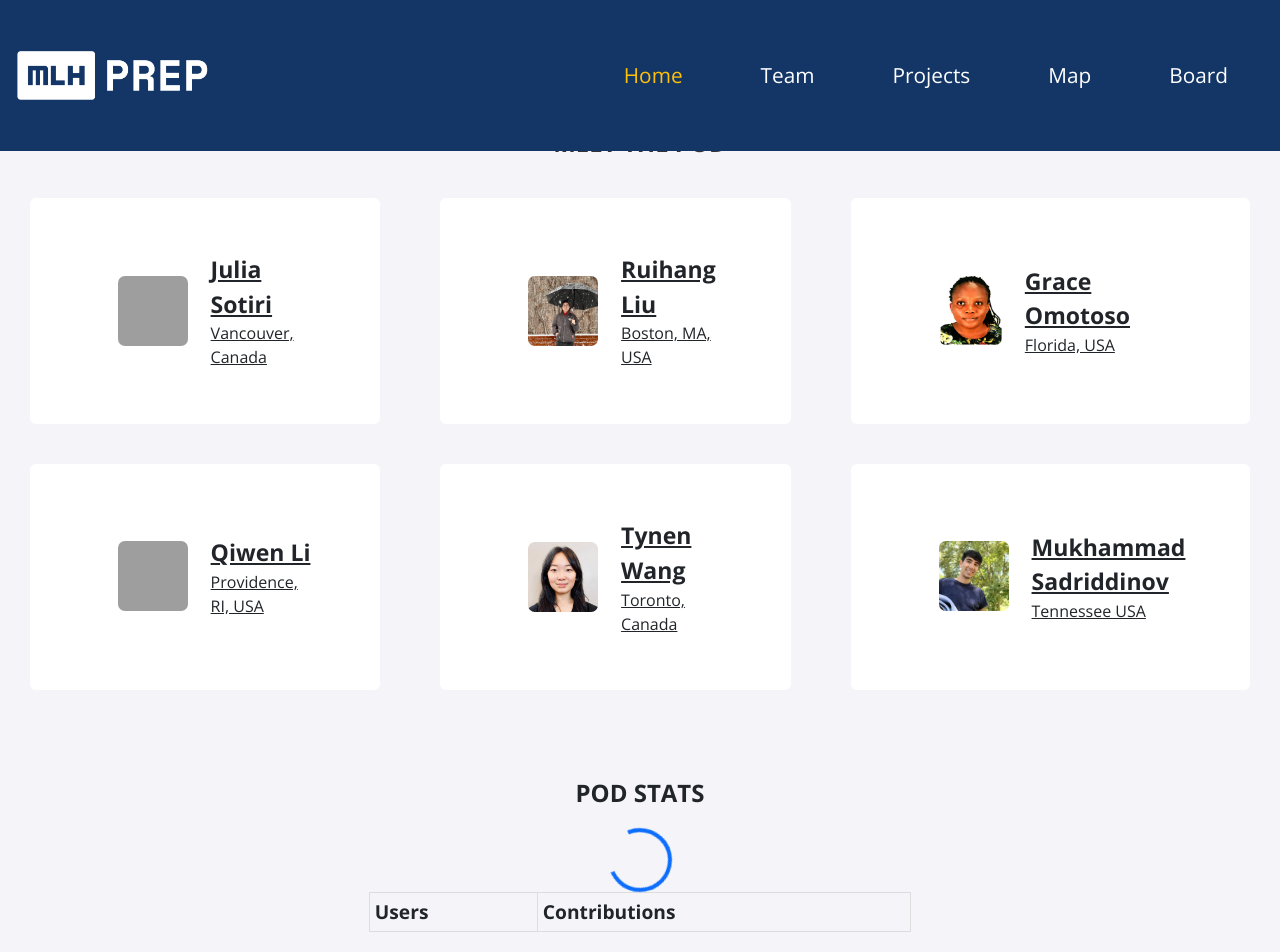
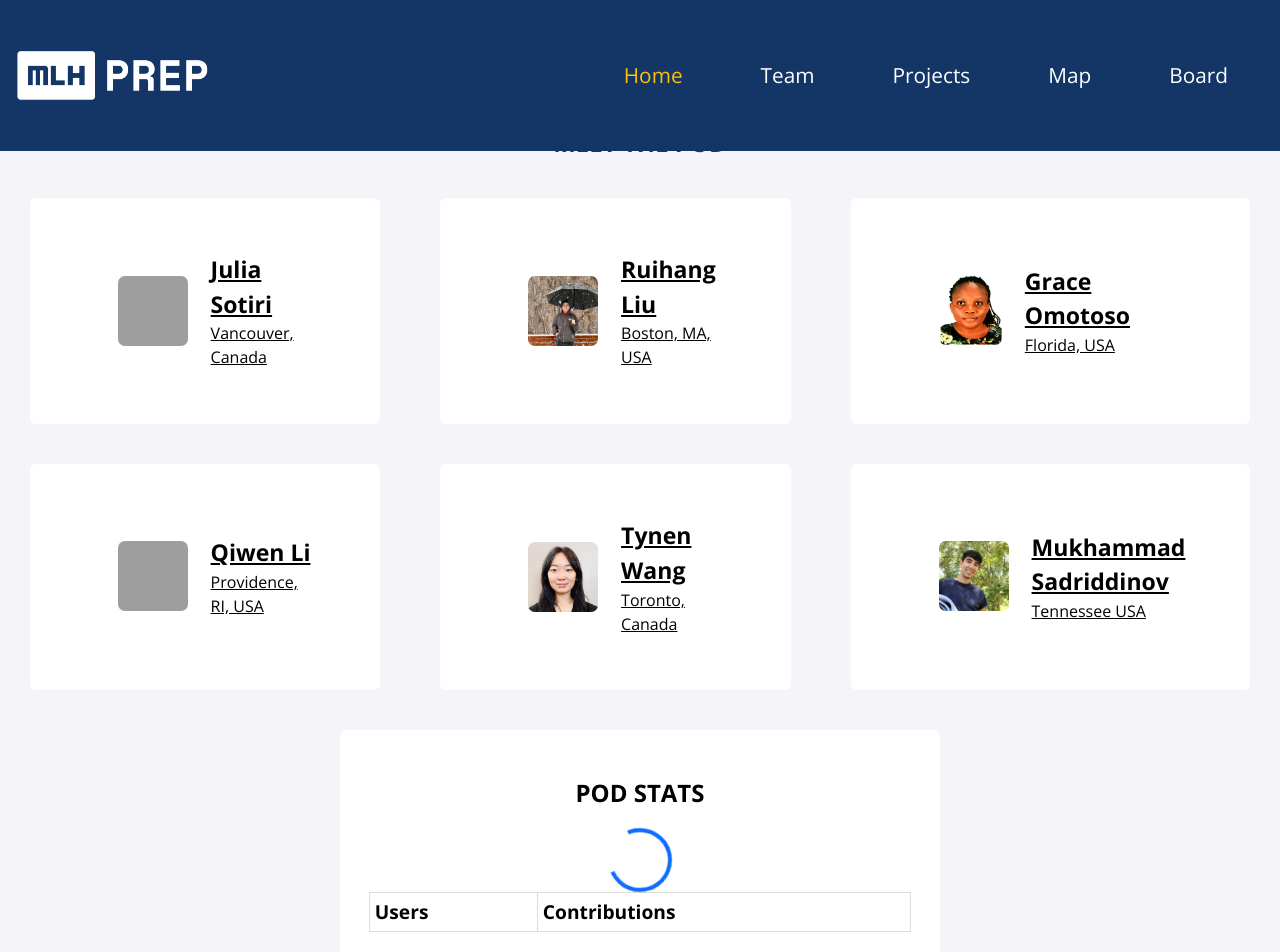
Before and after one commit to MLH-Fellowship/prep-portfolio-23.APR.PREP.2, a Jekyll site: the page built from index.html, in a window 1280 px wide and 1400 px high, scrolled down 392 px. Shown: the top 952 px of the window. Built offline with Jekyll 4.4.1, drawn with Linux system fonts in a browser that asks for light colours; nearby versions of some CDN libraries; grey boxes are pictures that could not be loaded.

Commit message:
removed last toggle variables from podStats branch

```diff
--- a/_sass/all.scss
+++ b/_sass/all.scss
@@ -56,11 +56,11 @@
   margin-top: 20px;
   font-weight: 700;
   text-align: center;
-  color: var(--textColor);
+  color: #000;
 }
 
 .card-title, .card-text, .dates, .card-text, small .text-body-secondary{
-  color: var(--textColor);
+  color: #000;
 }
 
 .firt-card {
@@ -83,14 +83,14 @@
     display: flex;
     align-items: center;
     margin: 20px 30px;
-    background-color:  var(--cardBg);
+    background-color:  #fff;
     border-radius: .375rem;
     padding: 1.5em;
     font-size: 1.2em;
 }
 
 a {
-  color: var(--textColor);
+  color: #000;
   margin: 20px 30px;
   background-color: white;
   border-radius: .375rem;
@@ -115,7 +115,6 @@
   .description {
     font-size: medium;
     font-weight: 400;
-    color: var(--textColor);
   }
 
     .dates {
--- a/_sass/podStats.scss
+++ b/_sass/podStats.scss
@@ -4,7 +4,7 @@
     margin: auto;
     align-items: center;
     margin: 20px 20px;
-    background-color: var(--cardBg);
+    background-color: #fff;
     border-radius: .375rem;
     padding: 1.5em;
     font-size: 1.2em;
@@ -12,7 +12,7 @@
   }
 
   h2 {
-    color: var(--textColor);
+    color:#000;
     font-size: 1.5rem;
     font-weight: bold;
     margin-bottom: 20px;
@@ -32,8 +32,8 @@
   .leadership-board th {
     font-weight: bold;
     text-align: left;
-    background-color: var(--mainBg);
-    color: var(--textColor);
+    background-color: #fff;
+    color: #000;
   }
 
   .container {
@@ -44,7 +44,7 @@
   }
 
   .fellowRow:nth-child(even) {
-    background-color: var(--mainBg);
+    background-color: #d7d7d7;
 
   }
 
--- a/_sass/profile.scss
+++ b/_sass/profile.scss
@@ -9,7 +9,7 @@
     color: white;
   }
   p {
-    color: var(--textColor);
+    color: #0000;
   }
 
   img {
```
